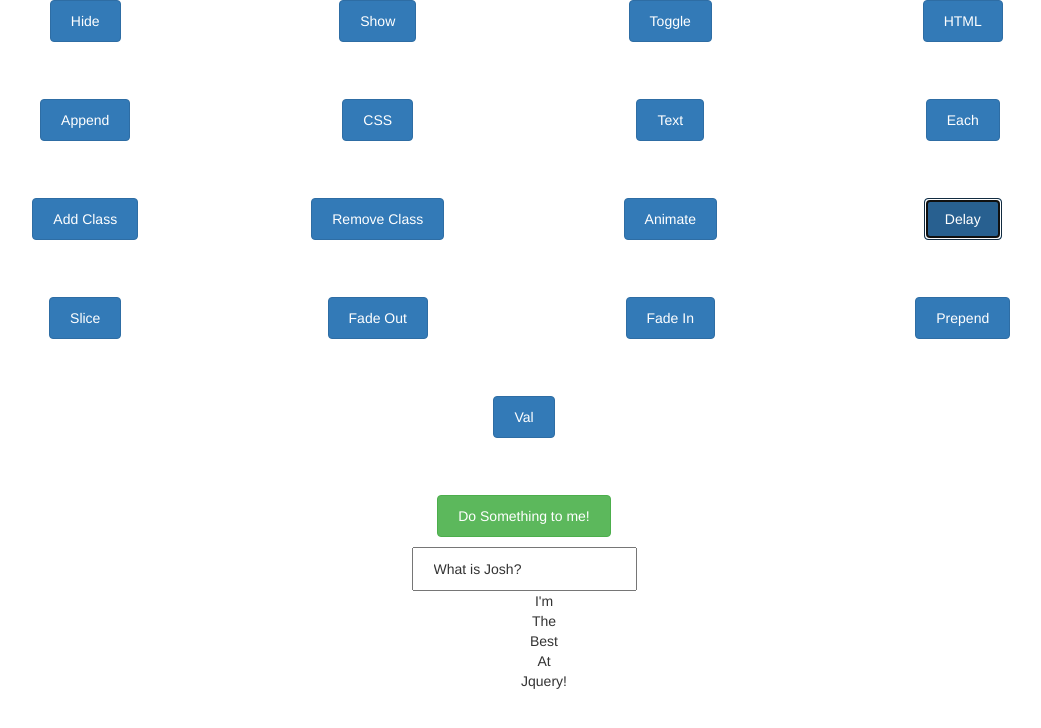
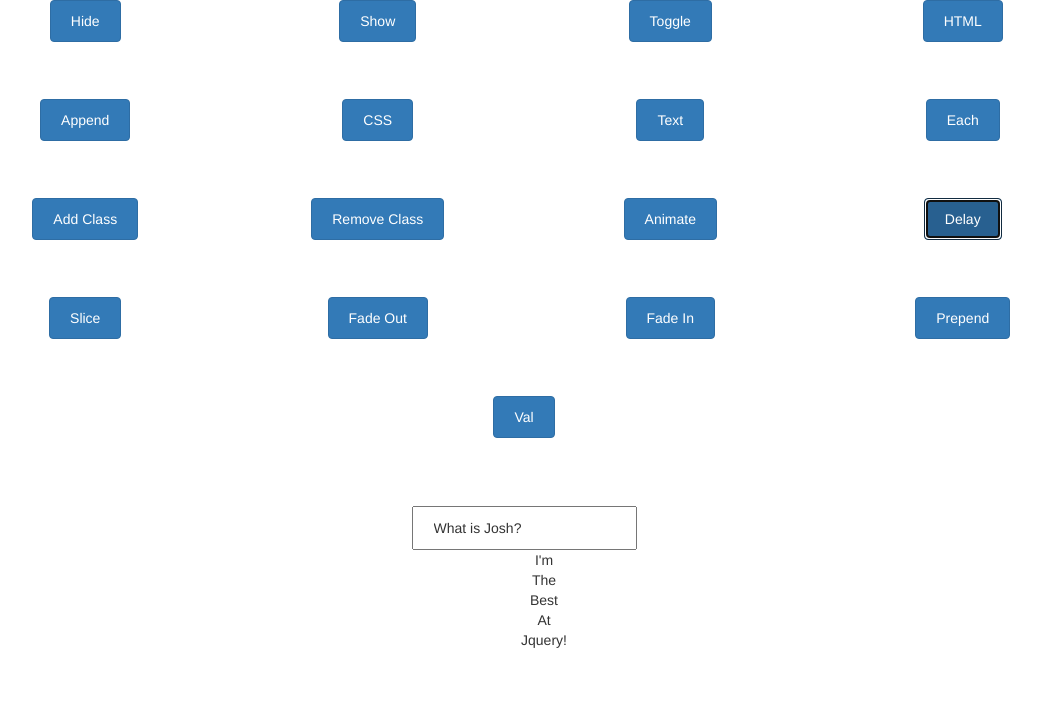
Before and after one commit to jciarallij/jquery101, a plain HTML site: page index.html in a window 1280 px wide. Both pictures are taken after a click on the button "Delay". Shown: the whole page, without its empty margins (116-1157 px from the left). Drawn offline with nearby package versions, Linux system fonts and the light colour scheme.

Commit message:
init commit

```diff
--- a/index.html
+++ b/index.html
@@ -1,3 +1,6 @@
+
+
+
 <!DOCTYPE html>
 <html>
 <head>
@@ -47,7 +50,7 @@
 				} else if(theTrick == 'animate'){
 					thing.animate({height: "100px"}, 500);
 				} else if(theTrick == 'delay'){
-					thing.delay( 5000 );
+					thing.slideUp( 2000 ).delay( 3000 ).fadeIn( 2000 );
 				} else if(theTrick == 'slice'){
 					$("li").slice( 2 ).css( "background-color", "green" );
 				} else if(theTrick == 'fade'){
```
